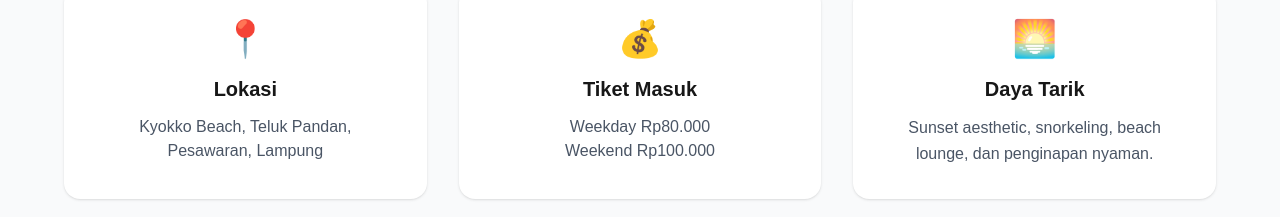
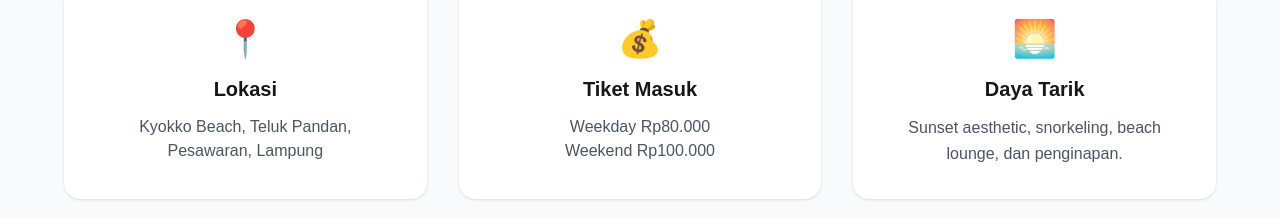
Before and after one commit to salavansaputra-cell/TA-WEB-24A-SANSAN, a Next.js app in the folder kyokko/: page / in a window 1280 px wide. Shown: the part 1205-1422 px from the top of the page. Built offline with nearby package versions, Linux system fonts and the light colour scheme.

Commit message:
Aurly: finalisasi halaman home

```diff
--- a/kyokko/app/page.tsx
+++ b/kyokko/app/page.tsx
@@ -1,5 +1,5 @@
-// COMMIT 6
-// git commit -m "memperhalus tampilan card dan section home"
+// COMMIT 7
+// git commit -m "update background hero"
 
 import Link from "next/link";
 
@@ -10,7 +10,8 @@ export default function Home() {
       <section
         className="h-screen bg-cover bg-center relative flex items-center justify-center"
         style={{
-          backgroundImage: "url('/images/pantai.jpg')",
+          backgroundImage:
+            "url('https://images.unsplash.com/photo-1507525428034-b723cf961d3e')",
         }}
       >
         {/* overlay */}
@@ -66,6 +67,7 @@ export default function Home() {
       {/* INFO CARD */}
       <section className="bg-gray-50 py-20 px-6">
         <div className="max-w-6xl mx-auto grid md:grid-cols-3 gap-8">
+          {/* LOKASI */}
           <div
             className="
               bg-white
@@ -86,6 +88,7 @@ export default function Home() {
             </p>
           </div>
 
+          {/* TIKET */}
           <div
             className="
               bg-white
@@ -106,6 +109,7 @@ export default function Home() {
             <p className="text-gray-600">Weekend Rp100.000</p>
           </div>
 
+          {/* DAYA TARIK */}
           <div
             className="
               bg-white
@@ -122,7 +126,7 @@ export default function Home() {
             <h3 className="text-xl font-semibold mb-3">Daya Tarik</h3>
 
             <p className="text-gray-600 leading-relaxed">
-              Sunset aesthetic, snorkeling, beach lounge, dan penginapan nyaman.
+              Sunset aesthetic, snorkeling, beach lounge, dan penginapan.
             </p>
           </div>
         </div>
```
